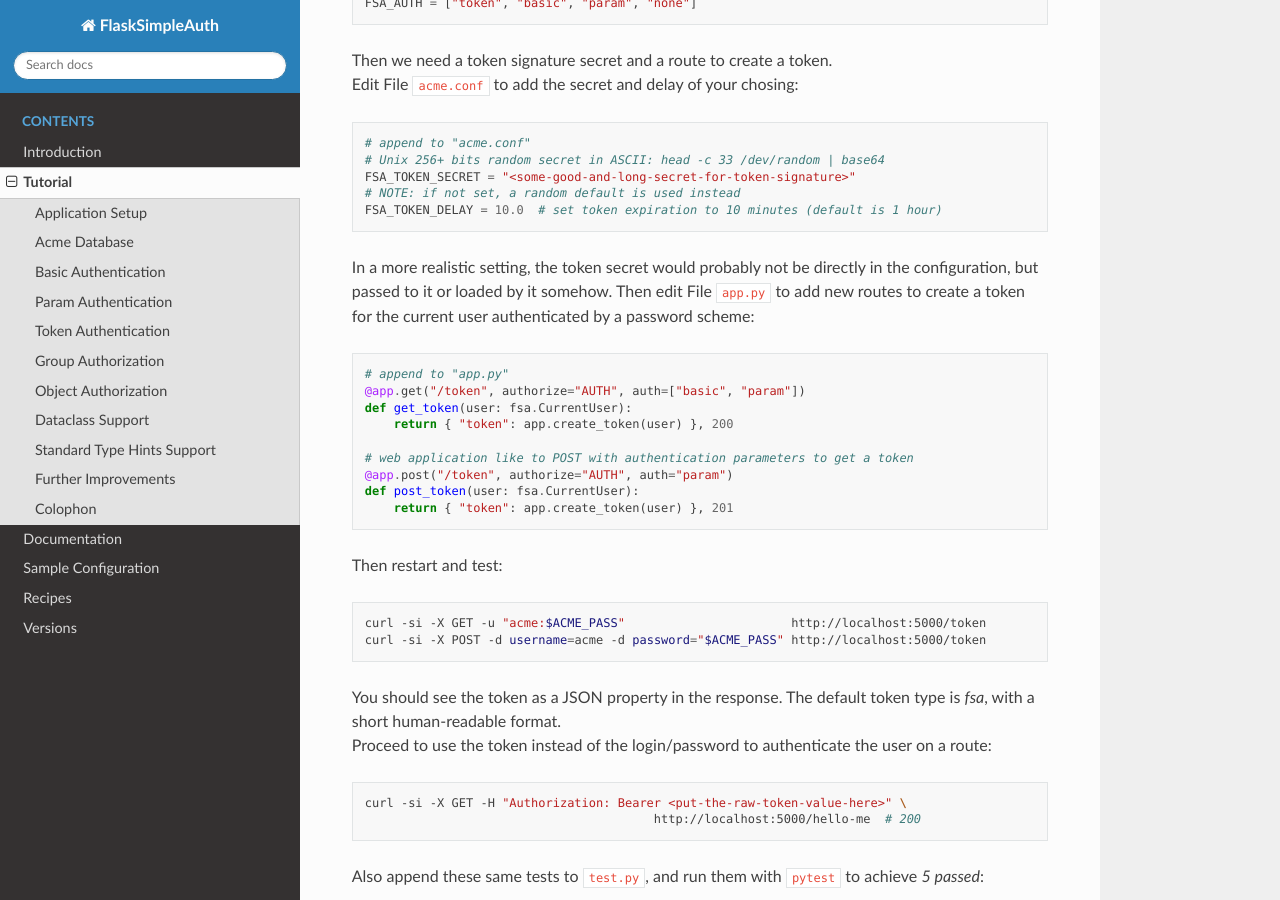
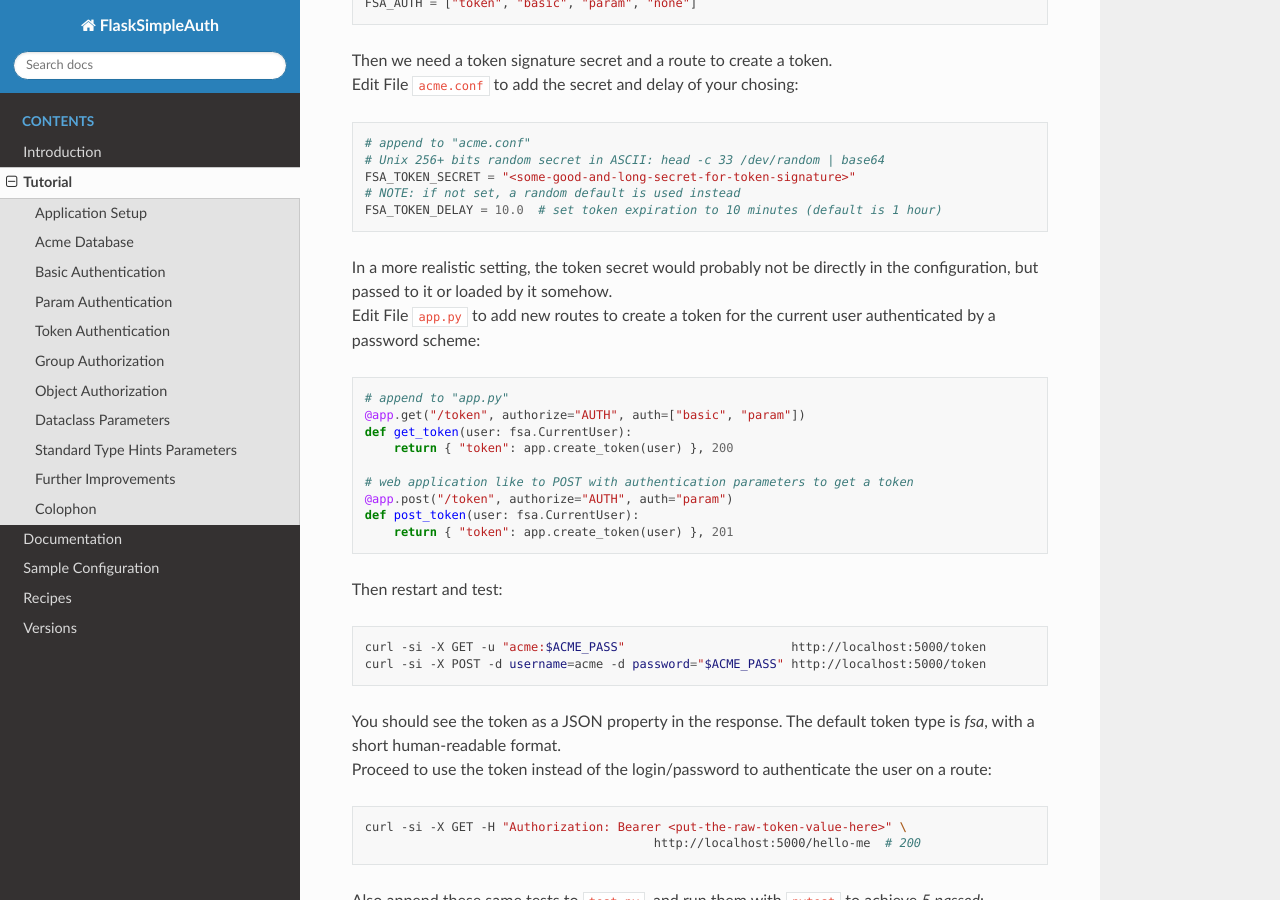
Before and after one commit to zx80/flask-simple-auth, a Sphinx documentation site: the page built from docs/TUTORIAL.md, in a window 1280 px wide and 900 px high, scrolled down 7869 px. Built offline with Sphinx 7.4.7 and the Read the Docs theme 2.0.0, drawn with Linux system fonts in a browser that asks for light colours; pages that are not in the unit, such as notebooks, are missing from menus; some of the changed text lies outside the part shown.

Commit message:
minor tutorial adjustments

````diff
--- a/docs/TUTORIAL.md
+++ b/docs/TUTORIAL.md
@@ -456,7 +456,7 @@ FSA_TOKEN_DELAY = 10.0  # set token expiration to 10 minutes (default is 1 hour)
 
 In a more realistic setting, the token secret would probably not be directly
 in the configuration, but passed to it or loaded by it somehow.
-Then edit File `app.py` to add new routes to create a token for the current
+Edit File `app.py` to add new routes to create a token for the current
 user authenticated by a password scheme:
 
 ```python
@@ -660,7 +660,7 @@ def test_objperm_authz(client):
     # FIXME should cleanup data
 ```
 
-## Dataclass Support
+## Dataclass Parameters
 
 Application front ends are typically developed with *JavaScript*, thus JSON
 *(JavaScript Object Notation)* is a convenient serialization format to
@@ -726,7 +726,7 @@ def test_days(client):
 
 Note that this also works with standard dataclasses.
 
-## Standard Type Hints Support
+## Standard Type Hints Parameters
 
 Types hints based on standard types (`list`, `dict`…) are also supported
 through JSON serialization. Let us add a route to report which numbers from a
````
Also changed, not shown: other parts of docs/TUTORIAL.md (+2 -1 lines).
